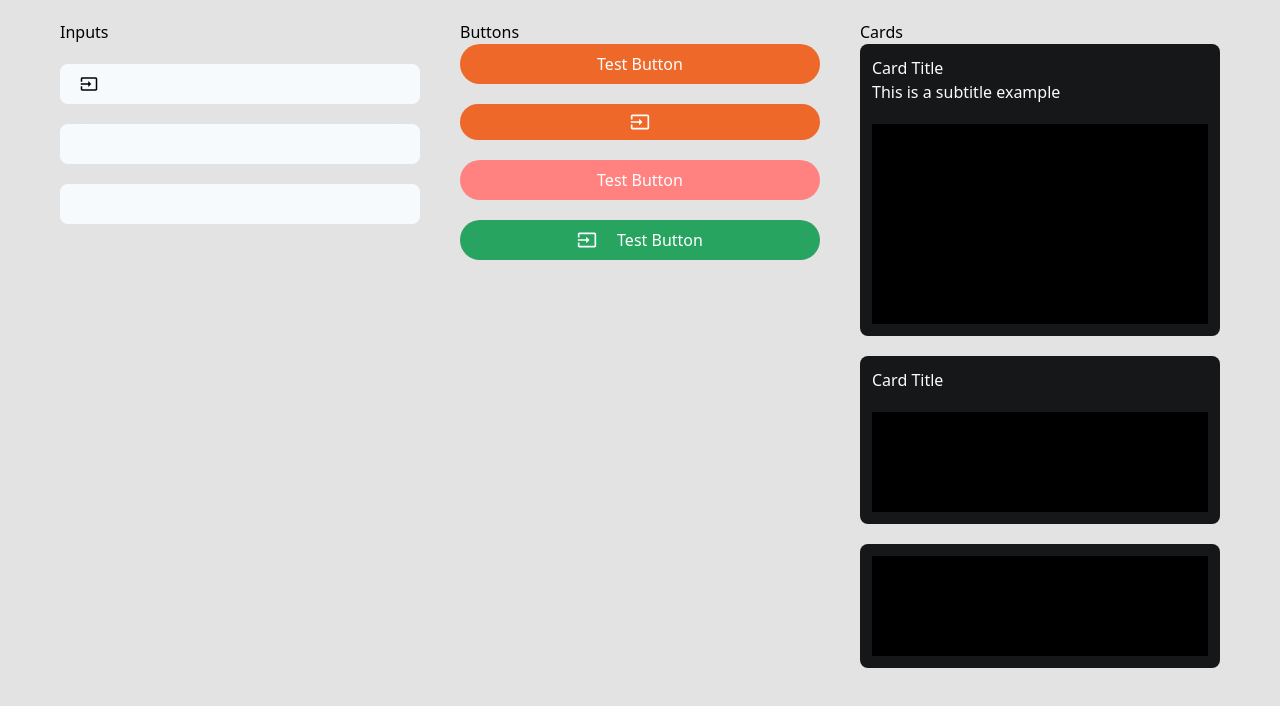
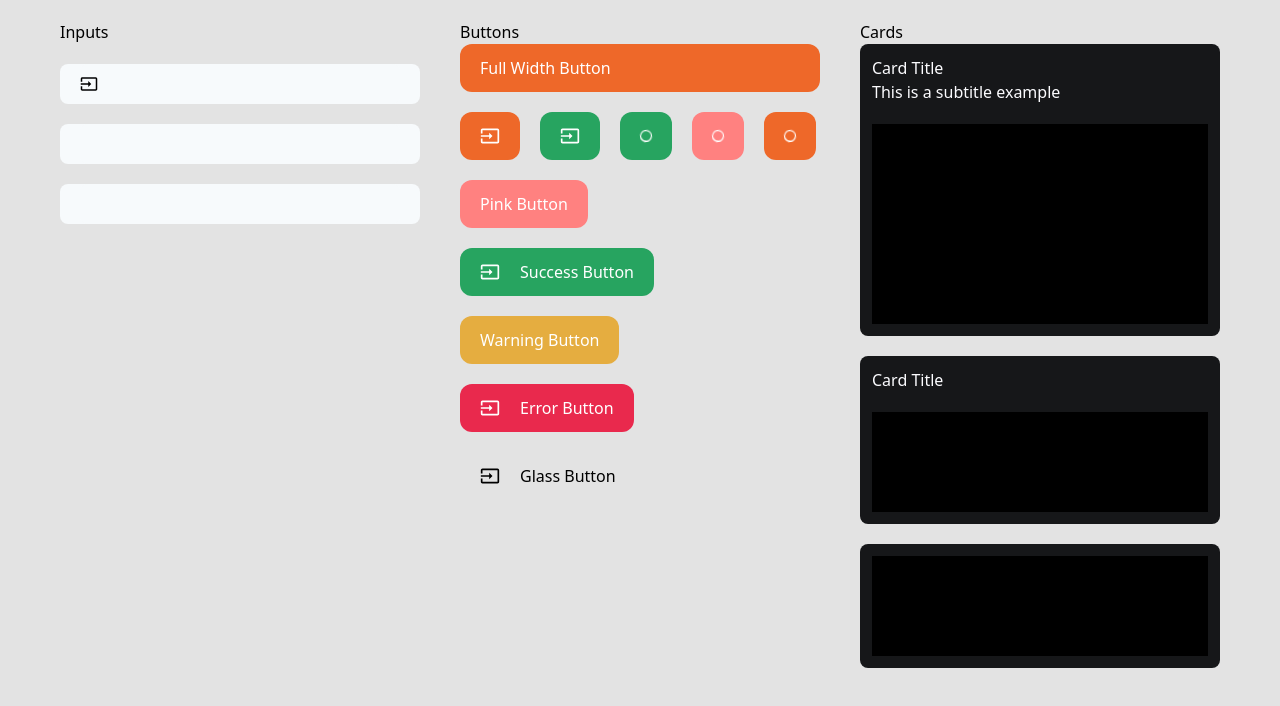
Before and after one commit to Agility-Creative-Solutions/scrummy-app, a Next.js app: page /design-system in a window 1280 px wide. Shown: the top 706 px of the page. Built offline with nearby package versions, Linux system fonts and the light colour scheme.

Commit message:
feat: improve buttons and colors

```diff
--- a/src/components/atoms/Button/index.tsx
+++ b/src/components/atoms/Button/index.tsx
@@ -2,6 +2,8 @@ import cx from 'classnames';
 import React from 'react';
 
 import useMdIcons from '@/hooks/useMdIcons';
+
+import Loader from '../Loader';
 
 export type ButtonProps = {
   href?: string;
@@ -11,7 +13,7 @@ export type ButtonProps = {
   fullWidth?: boolean;
   disabled?: boolean;
   onClick?: () => void;
-  buttonType?: 'primary' | 'secondary' | 'tertiary';
+  buttonType?: 'primary' | 'pink' | 'success' | 'warning' | 'danger' | 'glass';
 };
 
 const Button: React.FC<ButtonProps> = ({
@@ -28,23 +30,24 @@ const Button: React.FC<ButtonProps> = ({
   return (
     <a
       className={cx(
-        'btn button inline-block cursor-pointer border-none px-5 py-2 rounded-full my-auto',
+        'btn button cursor-pointer border-none px-5 py-3 rounded-xl my-auto ease-in duration-200 h-12 inline-flex items-center active:shadow-xl hover:shadow-md',
         {
-          'bg-scrummyOrange text-white': buttonType === 'primary',
-          'bg-scrummyPink text-white': buttonType === 'secondary',
-          'bg-scrummyGreen text-white': buttonType === 'tertiary',
+          'bg-scrummyOrange-500 text-white': buttonType === 'primary',
+          'bg-scrummyPink-500 text-white': buttonType === 'pink',
+          'bg-scrummyGreen-500 text-white': buttonType === 'success',
+          'bg-scrummyYellow-500 text-white': buttonType === 'warning',
+          'bg-scrummyRed-500 text-white': buttonType === 'danger',
+          'bg-transparent text-black active:shadow-lg': buttonType === 'glass',
           'w-full': fullWidth,
+          'w-fit': !fullWidth,
         }
       )}
       onClick={onClick}
       href={href}
     >
-      {isLoading && (
-        <div className="btn__loader">
-          <div className="btn__loader__spinner"></div>
-        </div>
-      )}
-      {!isLoading && (
+      {isLoading ? (
+        <Loader />
+      ) : (
         <>
           <div className="flex items-center justify-center gap-5 text-center">
             {icon && <span className="text-xl">{<Icon />}</span>}
--- /dev/null
+++ b/src/components/atoms/Loader/index.tsx
@@ -0,0 +1,27 @@
+import React from 'react';
+
+const Loader: React.FC = () => {
+  return (
+    <div role="status">
+      <svg
+        aria-hidden="true"
+        className="h-3 w-3 animate-spin fill-white text-white dark:text-transparent"
+        viewBox="0 0 100 101"
+        fill="none"
+        xmlns="http://www.w3.org/2000/svg"
+      >
+        <path
+          d="M100 50.5908C100 78.2051 77.6142 100.591 50 100.591C22.3858 100.591 0 78.2051 0 50.5908C0 22.9766 22.3858 0.59082 50 0.59082C77.6142 0.59082 100 22.9766 100 50.5908ZM9.08144 50.5908C9.08144 73.1895 27.4013 91.5094 50 91.5094C72.5987 91.5094 90.9186 73.1895 90.9186 50.5908C90.9186 27.9921 72.5987 9.67226 50 9.67226C27.4013 9.67226 9.08144 27.9921 9.08144 50.5908Z"
+          fill="currentColor"
+        />
+        <path
+          d="M93.9676 39.0409C96.393 38.4038 97.8624 35.9116 97.0079 33.5539C95.2932 28.8227 92.871 24.3692 89.8167 20.348C85.8452 15.1192 80.8826 10.7238 75.2124 7.41289C69.5422 4.10194 63.2754 1.94025 56.7698 1.05124C51.7666 0.367541 46.6976 0.446843 41.7345 1.27873C39.2613 1.69328 37.813 4.19778 38.4501 6.62326C39.0873 9.04874 41.5694 10.4717 44.0505 10.1071C47.8511 9.54855 51.7191 9.52689 55.5402 10.0491C60.8642 10.7766 65.9928 12.5457 70.6331 15.2552C75.2735 17.9648 79.3347 21.5619 82.5849 25.841C84.9175 28.9121 86.7997 32.2913 88.1811 35.8758C89.083 38.2158 91.5421 39.6781 93.9676 39.0409Z"
+          fill="currentFill"
+        />
+      </svg>
+      <span className="sr-only">Loading...</span>
+    </div>
+  );
+};
+
+export default Loader;
--- a/src/pages/design-system.tsx
+++ b/src/pages/design-system.tsx
@@ -18,15 +18,19 @@ const DesignSystem = () => (
         <h4>Buttons</h4>
 
         <div className="flex flex-col gap-5">
-          <Button title="Test Button" buttonType="primary" />
-          <Button icon="MdInput" buttonType="primary" />
-          <Button title="Test Button" buttonType="secondary" />
-          <Button
-            title="Test Button"
-            icon="MdInput"
-            buttonType="tertiary"
-            fullWidth
-          />
+          <Button title="Full Width Button" fullWidth buttonType="primary" />
+          <div className="flex gap-5">
+            <Button icon="MdInput" buttonType="primary" />
+            <Button icon="MdInput" buttonType="success" />
+            <Button isLoading buttonType="success" />
+            <Button isLoading buttonType="pink" />
+            <Button isLoading buttonType="primary" />
+          </div>
+          <Button title="Pink Button" buttonType="pink" />
+          <Button title="Success Button" icon="MdInput" buttonType="success" />
+          <Button title="Warning Button" buttonType="warning" />
+          <Button title="Error Button" icon="MdInput" buttonType="danger" />
+          <Button title="Glass Button" icon="MdInput" buttonType="glass" />
         </div>
       </div>
       <div>
--- a/src/pages/index.tsx
+++ b/src/pages/index.tsx
@@ -21,7 +21,7 @@ const Index = () => {
           alt="Nextjs starter banner"
         />
       </a>
-      <h1 className="text-2xl font-bold text-scrummyOrange">
+      <h1 className="text-2xl font-bold text-scrummyOrange-500">
         Boilerplate code for your Nextjs project with Tailwind CSS
       </h1>
       <p>
--- a/tailwind.config.js
+++ b/tailwind.config.js
@@ -16,11 +16,26 @@ module.exports = {
     },
     extend: {
       colors: {
-        scrummyOrange: '#ee6829',
-        scrummyPink: '#ff8180',
-        scrummyGreen: '#27a460',
-        scrummyYellow: '#FFC960',
-        scrummyRed: '#E9294D',
+        scrummyOrange: {
+          500: '#ee6829',
+          700: '#b53800',
+        },
+        scrummyPink: {
+          500: '#ff8180',
+          700: '#c85154',
+        },
+        scrummyGreen: {
+          500: '#27a460',
+          700: '#007435',
+        },
+        scrummyYellow: {
+          500: '#E5AD40',
+          700: '#c99830',
+        },
+        scrummyRed: {
+          500: '#E9294D',
+          700: '#af0026',
+        },
         scrummyLightGreen: '#E1FFDF',
         light: {
           100: '#FCFCFF',
```
